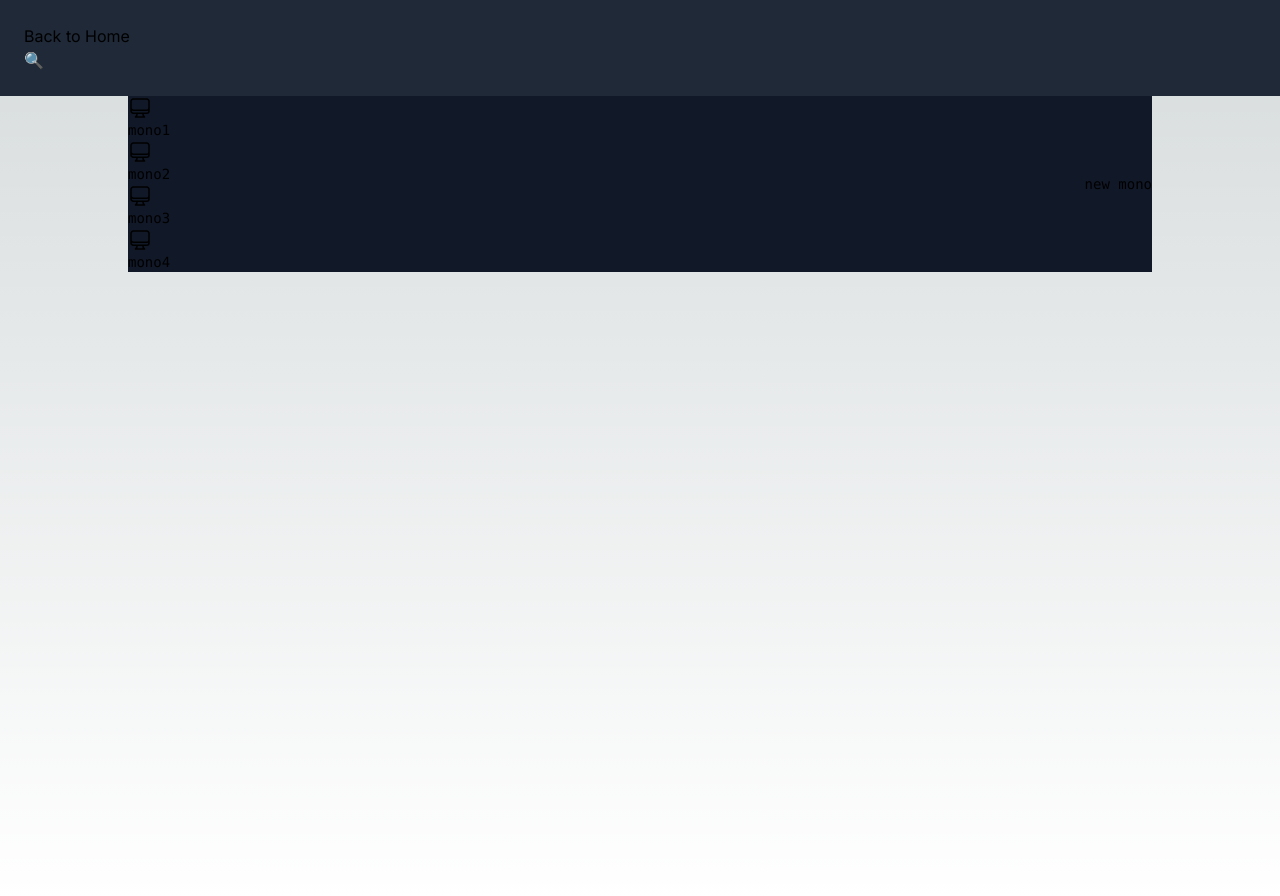
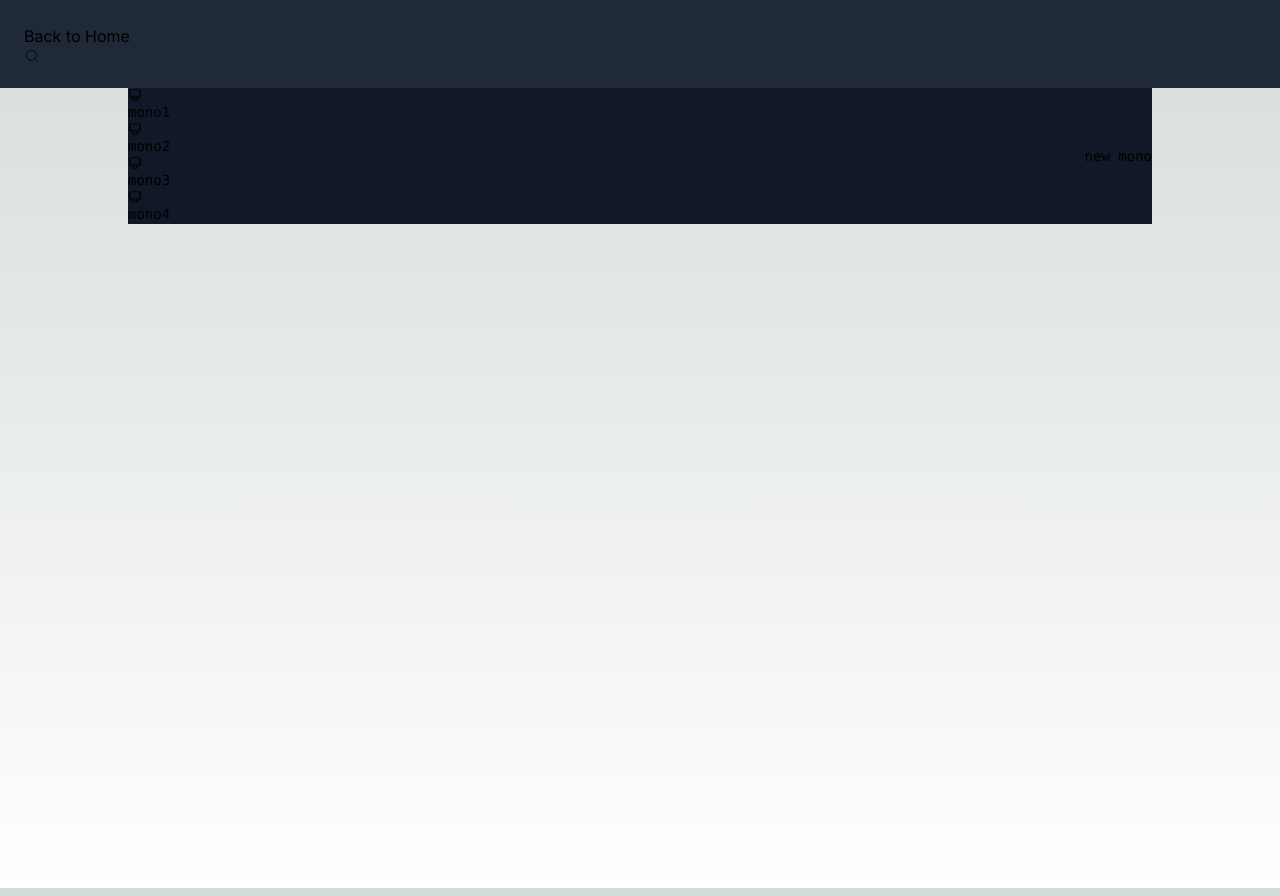
Before and after one commit to Fumiya-Kito/1in1out, a Next.js app: page /monolist/1 in a window 1280 px wide. Built offline with nearby package versions, Linux system fonts and the light colour scheme.

Commit message:
refactor: replace from heroicons to react-icons

```diff
--- a/app/monodetail/[slug]/page.tsx
+++ b/app/monodetail/[slug]/page.tsx
@@ -1,5 +1,6 @@
 import Link from "next/link";
-import EditIcon from "@/components/icons/EditIcon";
+import { FiEdit } from "react-icons/fi";
+
 
 type MonoDetailProps = {
   params: {
@@ -18,7 +19,7 @@ export default function MonoDetailPage({ params }: MonoDetailProps) {
       <div>
         <Link href={`/monoedit/${params.slug}`}>
           Edit This Mono
-          <EditIcon />
+          <FiEdit />
         </Link>
       </div>
     </main>
--- a/app/monolist/[slug]/page.tsx
+++ b/app/monolist/[slug]/page.tsx
@@ -1,14 +1,15 @@
 import Link from "next/link";
 import MonoList from "@/components/lists/monolist";
-import ComputerIcon from "@/components/icons/ComputerIcon";
+// import ComputerIcon from "@/components/icons/ComputerIcon";
+import { HiOutlineComputerDesktop } from "react-icons/hi2"
 
 export default function InventoryPage() {
   // data fetchingを行う
   const DUMMY_MONOS = [
-    { id: 1, category_id: 1, icon: <ComputerIcon />, name: 'mono1', reason: 'reason1' },
-    { id: 2, category_id: 2, icon: <ComputerIcon />, name: 'mono2', reason: 'reason2' },
-    { id: 3, category_id: 3, icon: <ComputerIcon />, name: 'mono3', reason: 'reason3' },
-    { id: 4, category_id: 4, icon: <ComputerIcon />, name: 'mono4', reason: 'reason4' },
+    { id: 1, category_id: 1, icon: <HiOutlineComputerDesktop />, name: 'mono1', reason: 'reason1' },
+    { id: 2, category_id: 2, icon: <HiOutlineComputerDesktop />, name: 'mono2', reason: 'reason2' },
+    { id: 3, category_id: 3, icon: <HiOutlineComputerDesktop />, name: 'mono3', reason: 'reason3' },
+    { id: 4, category_id: 4, icon: <HiOutlineComputerDesktop />, name: 'mono4', reason: 'reason4' },
   ];
 
   return (
--- a/app/page.tsx
+++ b/app/page.tsx
@@ -1,13 +1,13 @@
 import Link from "next/link";
 import CategoryList from "@/components/lists/categorylist";
-import CakeIcon from "@/components/icons/CakeIcon";
+import { PiBowlFood } from "react-icons/pi";
 
 export default function HomePage() {
   const DUMMY_CATEGORIES = [
-    { id: 1, icon: <CakeIcon />, name: "category1", upper_limit: 3 },
-    { id: 2, icon: <CakeIcon />, name: "category2", upper_limit: 4 },
-    { id: 3, icon: <CakeIcon />, name: "category3", upper_limit: 5 },
-    { id: 4, icon: <CakeIcon />, name: "category4", upper_limit: 6 },
+    { id: 1, icon: <PiBowlFood />, name: "category1", upper_limit: 3 },
+    { id: 2, icon: <PiBowlFood />, name: "category2", upper_limit: 4 },
+    { id: 3, icon: <PiBowlFood />, name: "category3", upper_limit: 5 },
+    { id: 4, icon: <PiBowlFood />, name: "category4", upper_limit: 6 },
   ];
 
   return (
--- a/components/header/Header.tsx
+++ b/components/header/Header.tsx
@@ -3,7 +3,8 @@
 import Link from "next/link";
 import Menu from "./Menu";
 import { usePathname } from "next/navigation";
-import EditIcon from "../icons/EditIcon";
+import { FiEdit } from "react-icons/fi";
+import { CiSearch } from "react-icons/ci";
 
 function Header() {
   const pathname = usePathname();
@@ -30,12 +31,12 @@ function Header() {
       {isMonoList && categoryId && categoryName && (
         <>
           <h2>{categoryName}</h2>
-          {isNotWishList && <Link href={`/categoryedit/${categoryId}`}><EditIcon /></Link>}
+          {isNotWishList && <Link href={`/categoryedit/${categoryId}`}><FiEdit /></Link>}
         </>
       )}
 
       <div>
-        <Link href="/search">🔍</Link>
+        <Link href="/search"><CiSearch /></Link>
       </div>
     </header>
   );
--- a/components/icons/CakeIcon.tsx
+++ /dev/null
@@ -1,18 +0,0 @@
-export default function CakeIcon() {
-  return (
-    <svg
-      xmlns="http://www.w3.org/2000/svg"
-      fill="none"
-      viewBox="0 0 24 24"
-      strokeWidth={1.5}
-      stroke="currentColor"
-      className="w-6 h-6"
-    >
-      <path
-        strokeLinecap="round"
-        strokeLinejoin="round"
-        d="M12 8.25v-1.5m0 1.5c-1.355 0-2.697.056-4.024.166C6.845 8.51 6 9.473 6 10.608v2.513m6-4.871c1.355 0 2.697.056 4.024.166C17.155 8.51 18 9.473 18 10.608v2.513M15 8.25v-1.5m-6 1.5v-1.5m12 9.75-1.5.75a3.354 3.354 0 0 1-3 0 3.354 3.354 0 0 0-3 0 3.354 3.354 0 0 1-3 0 3.354 3.354 0 0 0-3 0 3.354 3.354 0 0 1-3 0L3 16.5m15-3.379a48.474 48.474 0 0 0-6-.371c-2.032 0-4.034.126-6 .371m12 0c.39.049.777.102 1.163.16 1.07.16 1.837 1.094 1.837 2.175v5.169c0 .621-.504 1.125-1.125 1.125H4.125A1.125 1.125 0 0 1 3 20.625v-5.17c0-1.08.768-2.014 1.837-2.174A47.78 47.78 0 0 1 6 13.12M12.265 3.11a.375.375 0 1 1-.53 0L12 2.845l.265.265Zm-3 0a.375.375 0 1 1-.53 0L9 2.845l.265.265Zm6 0a.375.375 0 1 1-.53 0L15 2.845l.265.265Z"
-      />
-    </svg>
-  );
-}
--- a/components/icons/ComputerIcon.tsx
+++ /dev/null
@@ -1,18 +0,0 @@
-export default function ComputerIcon() {
-  return (
-    <svg
-      xmlns="http://www.w3.org/2000/svg"
-      fill="none"
-      viewBox="0 0 24 24"
-      strokeWidth={1.5}
-      stroke="currentColor"
-      className="w-6 h-6"
-    >
-      <path
-        strokeLinecap="round"
-        strokeLinejoin="round"
-        d="M9 17.25v1.007a3 3 0 0 1-.879 2.122L7.5 21h9l-.621-.621A3 3 0 0 1 15 18.257V17.25m6-12V15a2.25 2.25 0 0 1-2.25 2.25H5.25A2.25 2.25 0 0 1 3 15V5.25m18 0A2.25 2.25 0 0 0 18.75 3H5.25A2.25 2.25 0 0 0 3 5.25m18 0V12a2.25 2.25 0 0 1-2.25 2.25H5.25A2.25 2.25 0 0 1 3 12V5.25"
-      />
-    </svg>
-  );
-}
--- a/components/icons/EditIcon.tsx
+++ /dev/null
@@ -1,18 +0,0 @@
-export default function EditIcon() {
-  return (
-    <svg
-      xmlns="http://www.w3.org/2000/svg"
-      fill="none"
-      viewBox="0 0 24 24"
-      strokeWidth={1.5}
-      stroke="currentColor"
-      className="w-6 h-6"
-    >
-      <path
-        strokeLinecap="round"
-        strokeLinejoin="round"
-        d="m16.862 4.487 1.687-1.688a1.875 1.875 0 1 1 2.652 2.652L10.582 16.07a4.5 4.5 0 0 1-1.897 1.13L6 18l.8-2.685a4.5 4.5 0 0 1 1.13-1.897l8.932-8.931Zm0 0L19.5 7.125M18 14v4.75A2.25 2.25 0 0 1 15.75 21H5.25A2.25 2.25 0 0 1 3 18.75V8.25A2.25 2.25 0 0 1 5.25 6H10"
-      />
-    </svg>
-  );
-}
--- a/components/lists/categorylist.tsx
+++ b/components/lists/categorylist.tsx
@@ -18,7 +18,7 @@ export default function CategoryList({ data }: CategoryListProps) {
       {data.map((category) => (
         <ul key={category.id}>
           {category.icon}
-          <Link href={`/monolist/${category.id}`}>{category.name}</Link>
+          <Link href={`/monolist/${category.id}_${category.name}`}>{category.name}</Link>
         </ul>
       ))}
     </li>
--- a/package.json
+++ b/package.json
@@ -9,10 +9,10 @@
     "lint": "next lint"
   },
   "dependencies": {
-    "@heroicons/react": "^2.1.1",
     "next": "14.0.4",
     "react": "^18",
-    "react-dom": "^18"
+    "react-dom": "^18",
+    "react-icons": "^4.12.0"
   },
   "devDependencies": {
     "@types/node": "^20",
```
Also changed, not shown: 1 other file (tests, documents, lock files or other folders).
